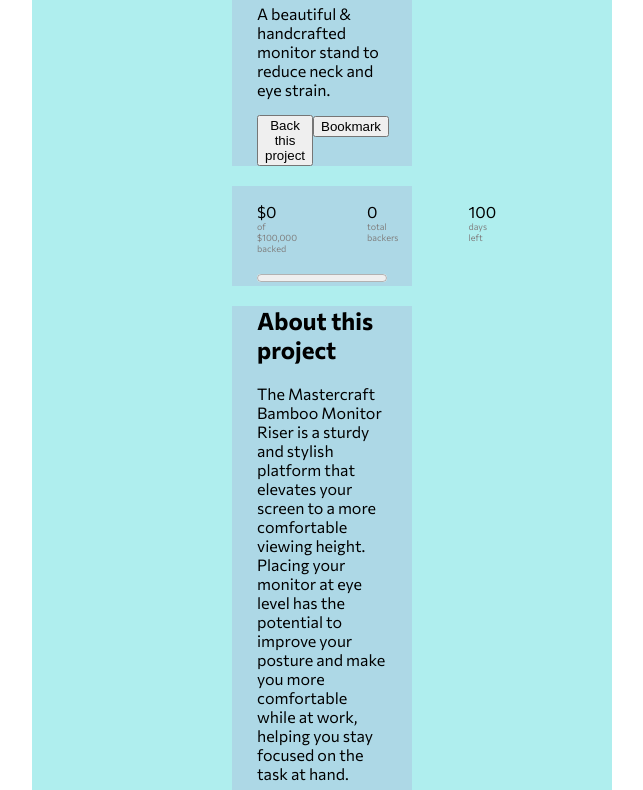
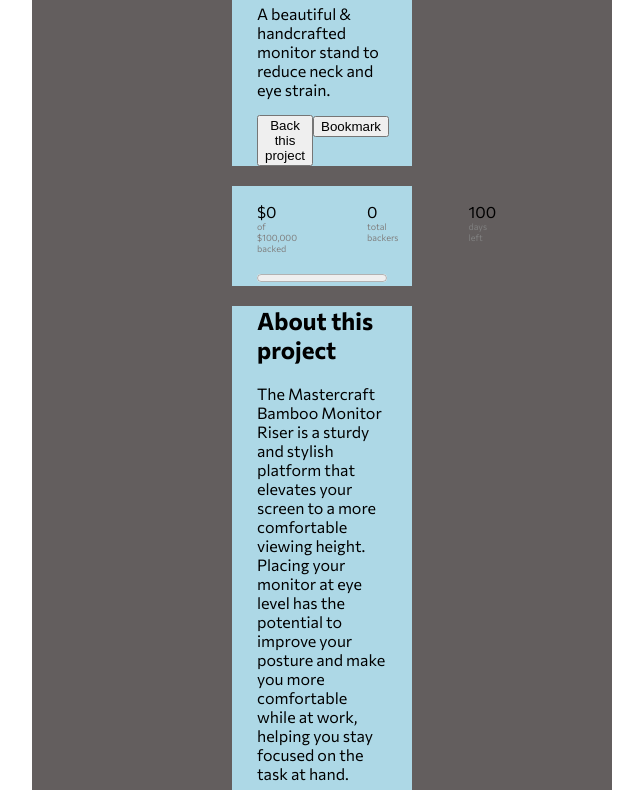
Before and after one commit to benboorstein/Frontend-Mentor-Project-THIRTEEN, a plain HTML site: page index.html in a window 1280 px wide. Shown: the part 188-978 px from the top of the page, without its empty margins (318-961 px from the left). Drawn offline with Linux system fonts and the light colour scheme.

Commit message:
Just changed a color.

```diff
--- a/assets/css/style.css
+++ b/assets/css/style.css
@@ -65,7 +65,7 @@
 ****************************************/
 
 main {
-    background-color: paleturquoise;
+    background-color: #635e5e;
     padding: 0 200px;
 }
 
```
